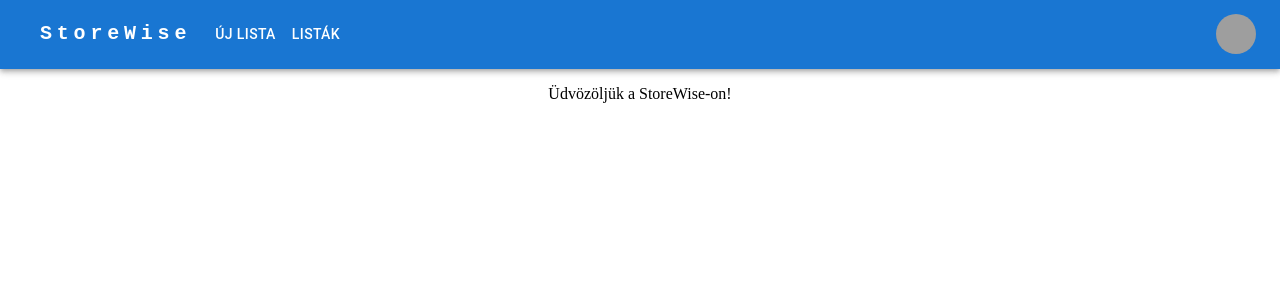
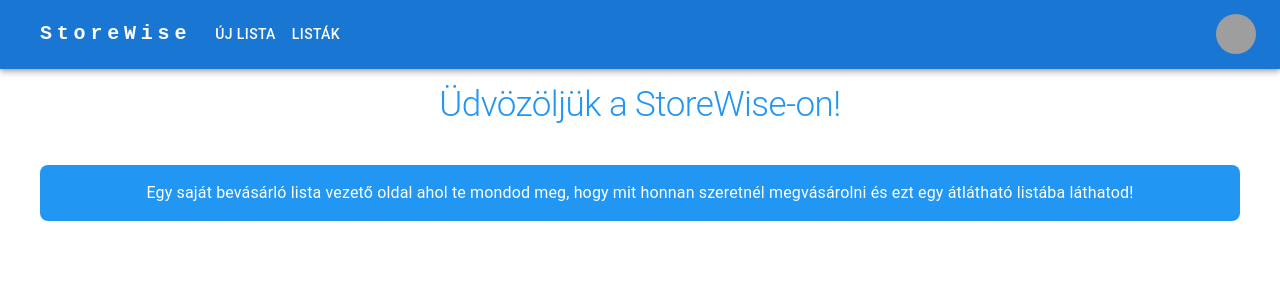
Before and after one commit to peter7ec/StoreWise, a React (Vite) app: page / in a window 1280 px wide. Shown: the top 300 px of the page. Built offline with nearby package versions, Linux system fonts and the light colour scheme; grey boxes are pictures that could not be loaded; some icons are missing.

Commit message:
Edit hompage and add texts

```diff
--- a/src/pages/HomePage.tsx
+++ b/src/pages/HomePage.tsx
@@ -1,5 +1,22 @@
-import { Box } from "@mui/material";
+import { Box, Container, Typography } from "@mui/material";
 
 export default function HomePage() {
-  return <Box sx={{ textAlign: "center" }}>Üdvözöljük a StoreWise-on!</Box>;
+  return (
+    <Box sx={{ textAlign: "center" }}>
+      <Typography
+        variant="h1"
+        sx={{ mb: 5, color: "#2196f3", fontSize: { xs: 35, xl: 50 } }}
+      >
+        Üdvözöljük a StoreWise-on!
+      </Typography>
+      <Container
+        sx={{ bgcolor: "#2196f3", color: "white", borderRadius: 2, p: 2 }}
+      >
+        <Typography variant="body1">
+          Egy saját bevásárló lista vezető oldal ahol te mondod meg, hogy mit
+          honnan szeretnél megvásárolni és ezt egy átlátható listába láthatod!
+        </Typography>
+      </Container>
+    </Box>
+  );
 }
```
